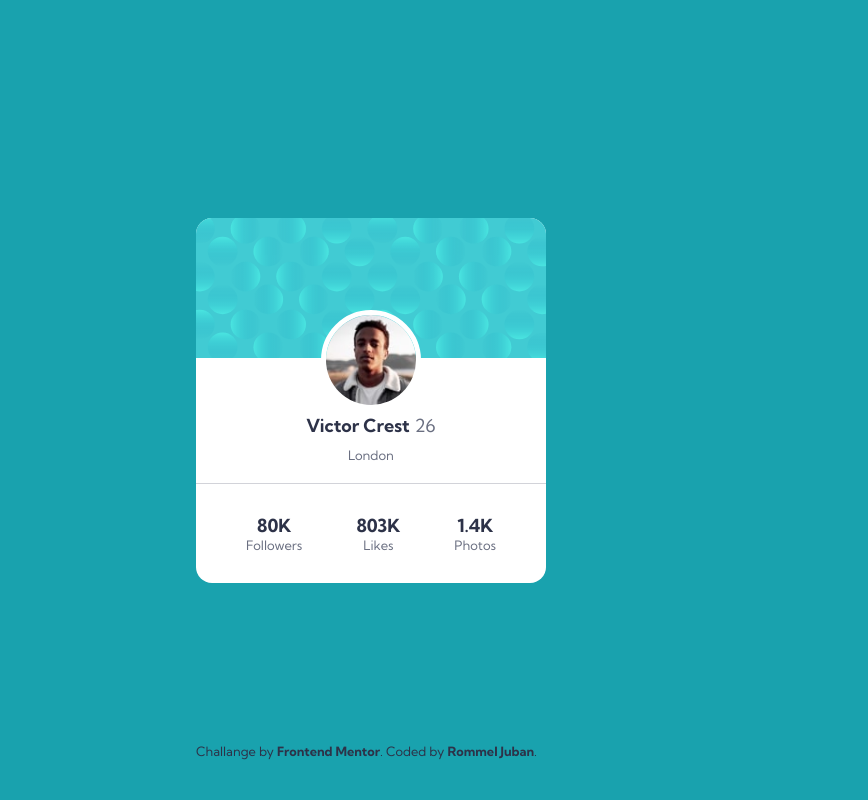
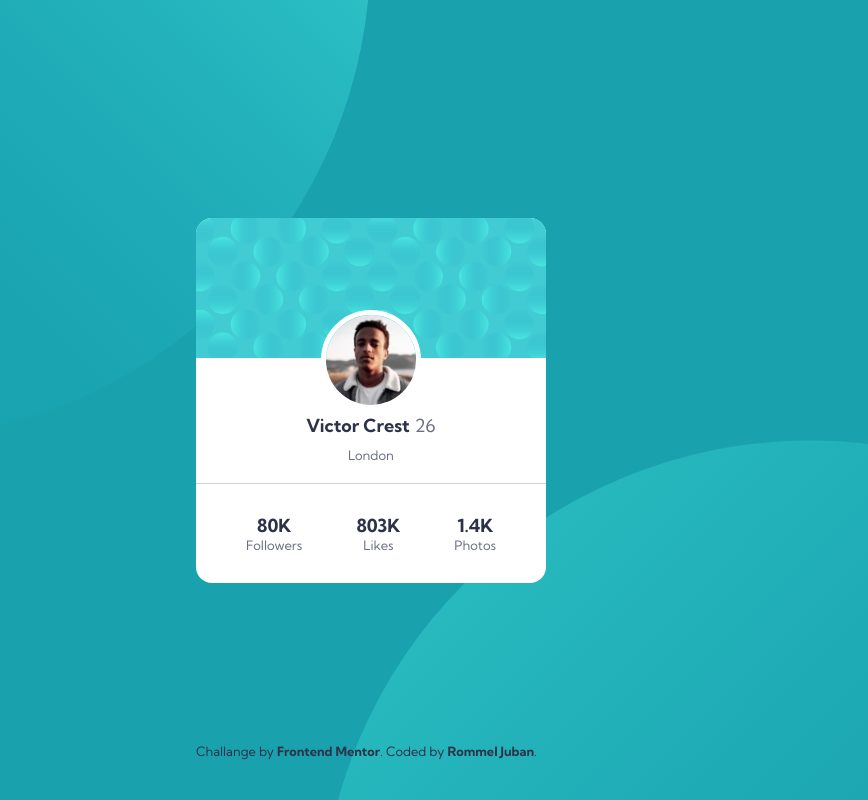
Before and after one commit to d0bic/frontend-mentor-challanges, a plain HTML site: page profile-card-component-main/index.html in a window 1280 px wide. Shown: the whole page, without its empty margins (269-1137 px from the left). Drawn offline with Linux system fonts and the light colour scheme; the site is published under a folder, as on GitHub Pages, so addresses that start at the root find nothing; files whose address does not match are found by name.

Commit message:
Update style.css

```diff
--- a/profile-card-component-main/style.css
+++ b/profile-card-component-main/style.css
@@ -12,7 +12,7 @@ body {
     display: flex;
     align-items: center;
     min-height: 100vh;
-    background-image: url('/profile-card-component-main/images/bg-pattern-top.svg'), url('/profile-card-component-main/images/bg-pattern-bottom.svg');
+    background-image: url('images/bg-pattern-top.svg'), url('images/bg-pattern-bottom.svg');
     background-repeat: no-repeat, no-repeat;
     background-position: right 50vw bottom 45vh, left 46vw top 55vh;
 }
```
